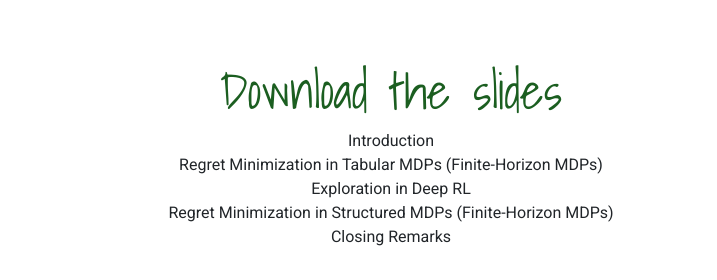
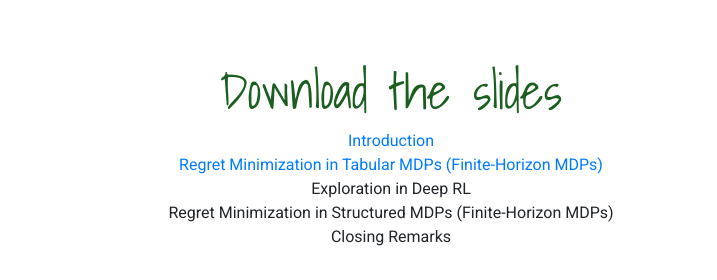
Before and after one commit to rlgammazero/rlgammazero.github.io, a plain HTML site: page index.html in a window 1280 px wide. Shown: the part 947-1227 px from the top of the page, 439-1156 px from the left. Drawn offline with nearby package versions, Linux system fonts and the light colour scheme; some packages are replaced by stand-ins of ours.

Commit message:
Added part 0 and 1 of AAAI tutorial

```diff
--- a/index.html
+++ b/index.html
@@ -108,8 +108,8 @@
         <h1 style="color: #1b5e20; font-family: 'Shadows Into Light', cursive;
         font-size: 50px;">Download the slides</h1>
 
-        <p style="margin-bottom:0px">Introduction</p>
-        <p style="margin-bottom:0px">Regret Minimization in Tabular MDPs (Finite-Horizon MDPs)</p>
+        <p style="margin-bottom:0px"><a href='./docs/2020_AAAI_tut_part0.pdf'>Introduction</a></p>
+        <p style="margin-bottom:0px"><a href='./docs/2020_AAAI_tut_part1.pdf'>Regret Minimization in Tabular MDPs (Finite-Horizon MDPs)</a></p>
         <p style="margin-bottom:0px">Exploration in Deep RL</p>
         <p style="margin-bottom:0px">Regret Minimization in Structured MDPs (Finite-Horizon MDPs)</p>
         <p style="margin-bottom:0px">Closing Remarks</p>
```
Also changed, not shown: 2 other files.
